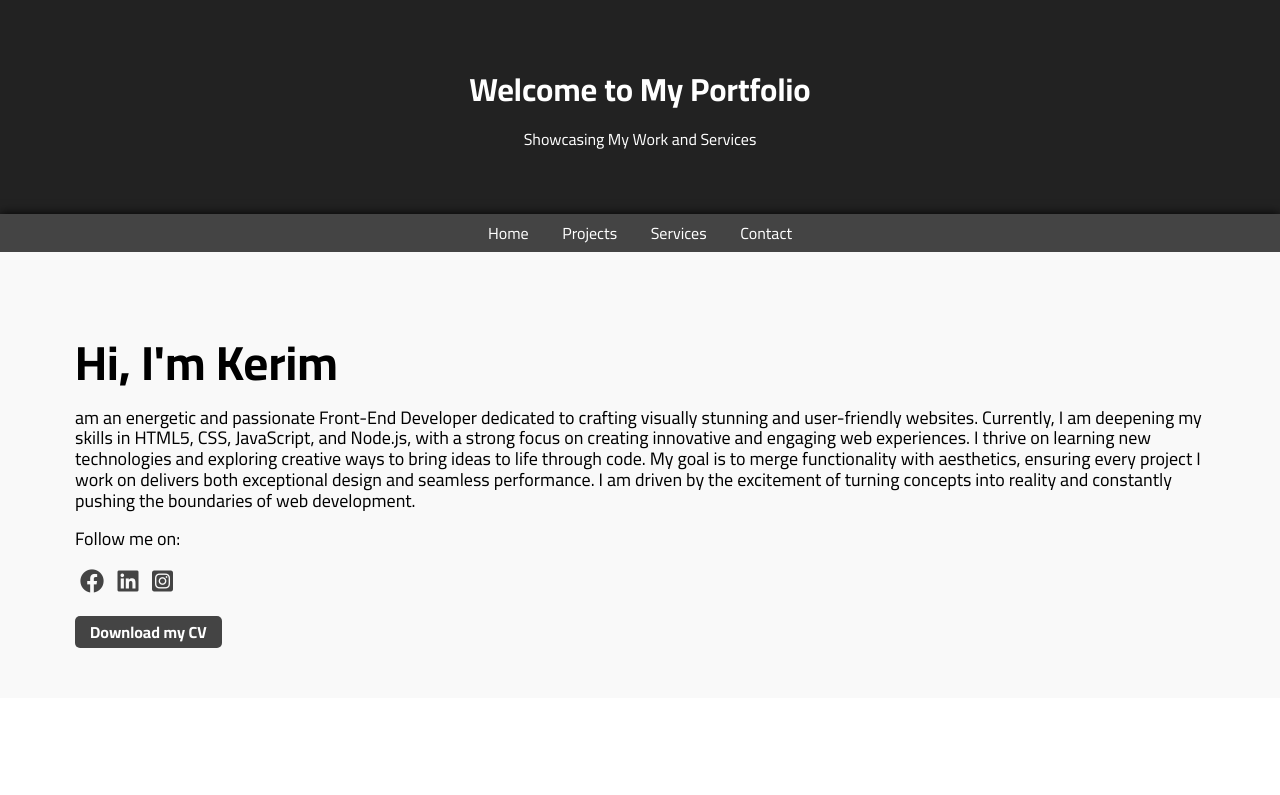
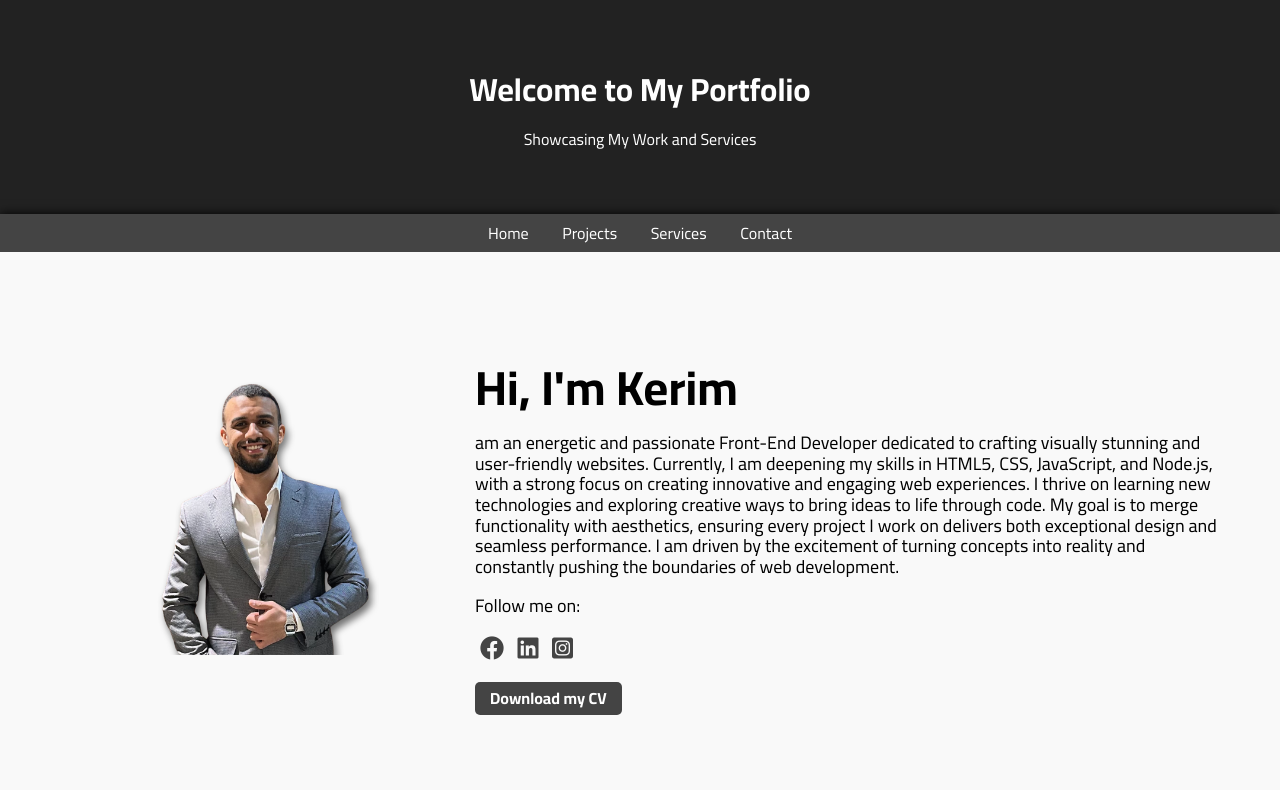
Before and after one commit to KerimMOU/Portfolio-Website, a plain HTML site: page index.html in a window 1280 px wide. Shown: the top 795 px of the page. Drawn offline with Linux system fonts and the light colour scheme; the site is published under a folder, as on GitHub Pages, so addresses that start at the root find nothing.

Commit message:
Update index.html

```diff
--- a/index.html
+++ b/index.html
@@ -43,7 +43,7 @@
         <div class="container">
             <div class="home-content">
                 <div class="image">
-                    <img src="/images/home.png" alt="">
+                    <img src="images/home.png" alt="">
                 </div>
                 <div class="text">
                     <h1>Hi, I'm Kerim</h1>
```
